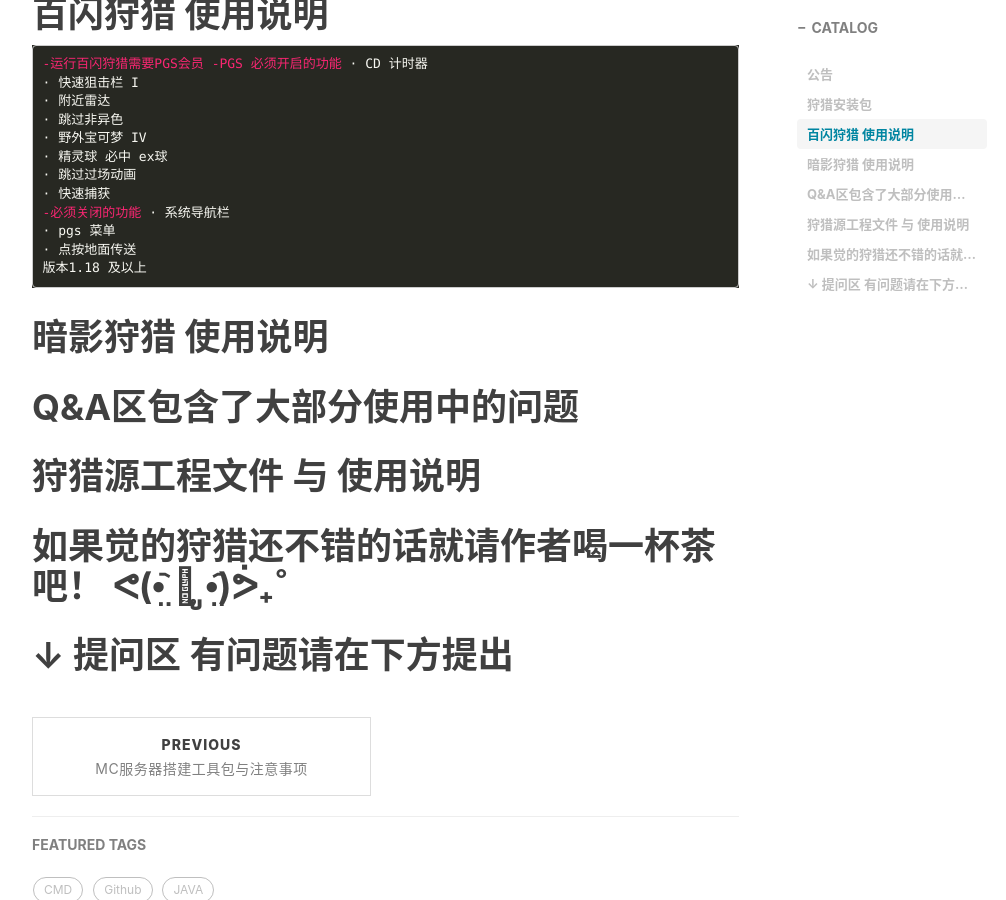
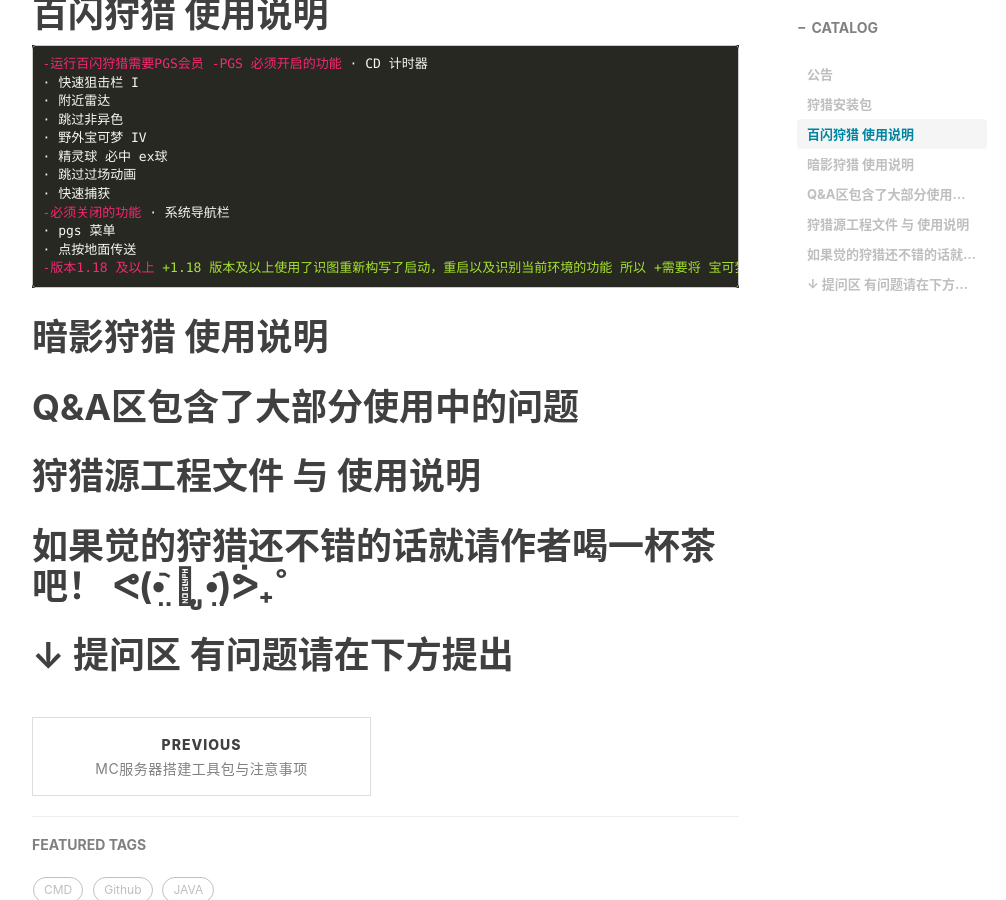
Before and after one commit to DeSoiat/DESOIAT.GITHUB.IO, a Jekyll site: the page built from _posts/2022-08-26-Pokemon Go.md, in a window 1280 px wide and 900 px high, scrolled down 1069 px. Shown: the whole window, without its empty margins (233-1239 px from the left). Built offline with Jekyll 4.4.1, drawn with Linux system fonts in a browser that asks for light colours; nearby versions of some CDN libraries; comment, search, counter and statistics services are not loaded.

Commit message:
Update 2022-08-26-Pokemon Go.md

````diff
--- a/_posts/2022-08-26-Pokemon Go.md
+++ b/_posts/2022-08-26-Pokemon Go.md
@@ -63,7 +63,11 @@
 · 点按地面传送
 
 
-版本1.18 及以上
+-版本1.18 及以上
+
++1.18 版本及以上使用了识图重新构写了启动，重启以及识别当前环境的功能 所以
+
++需要将 宝可梦PGS 放在home（主屏幕）页面上
 
 
 ```
````
